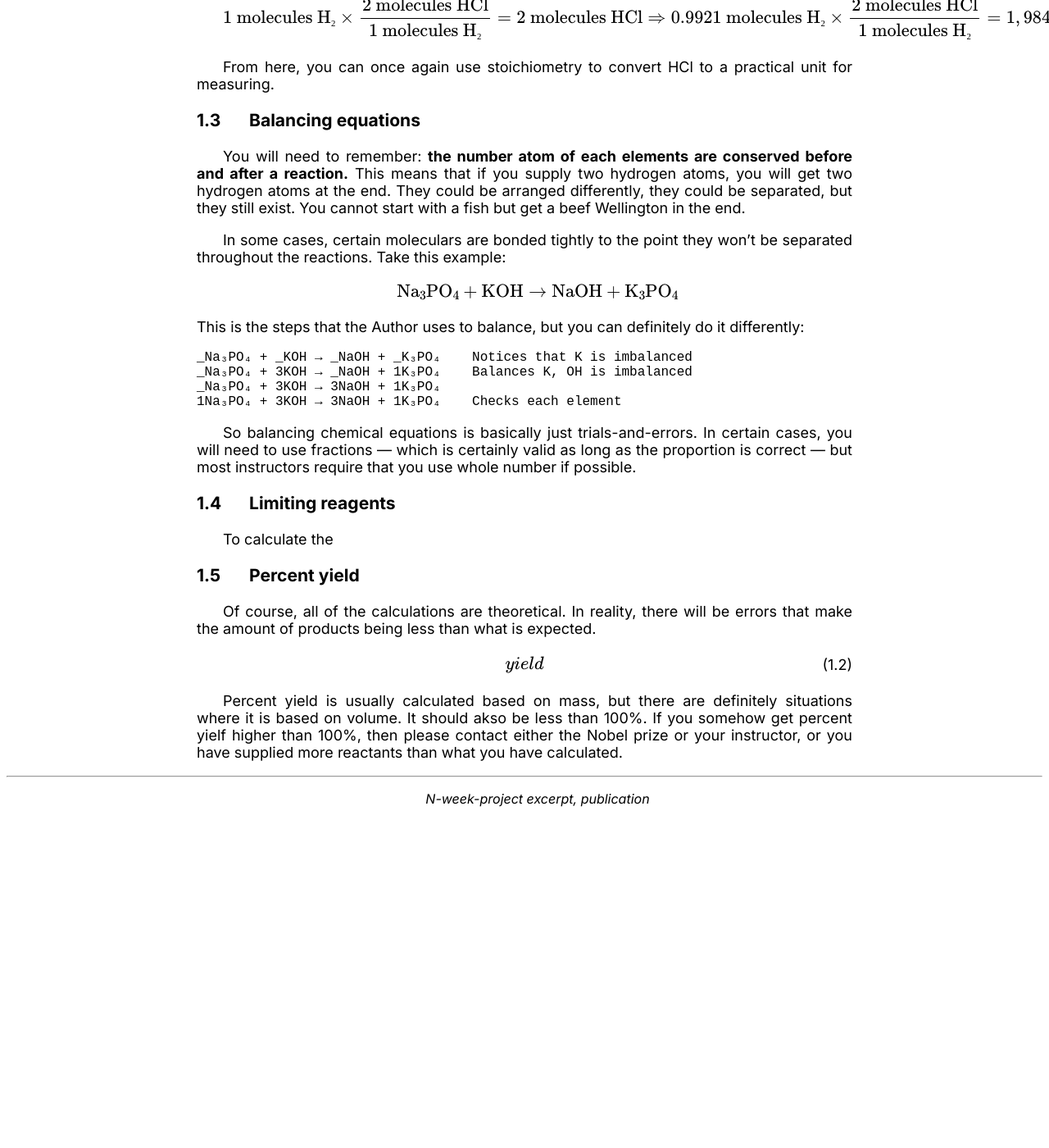
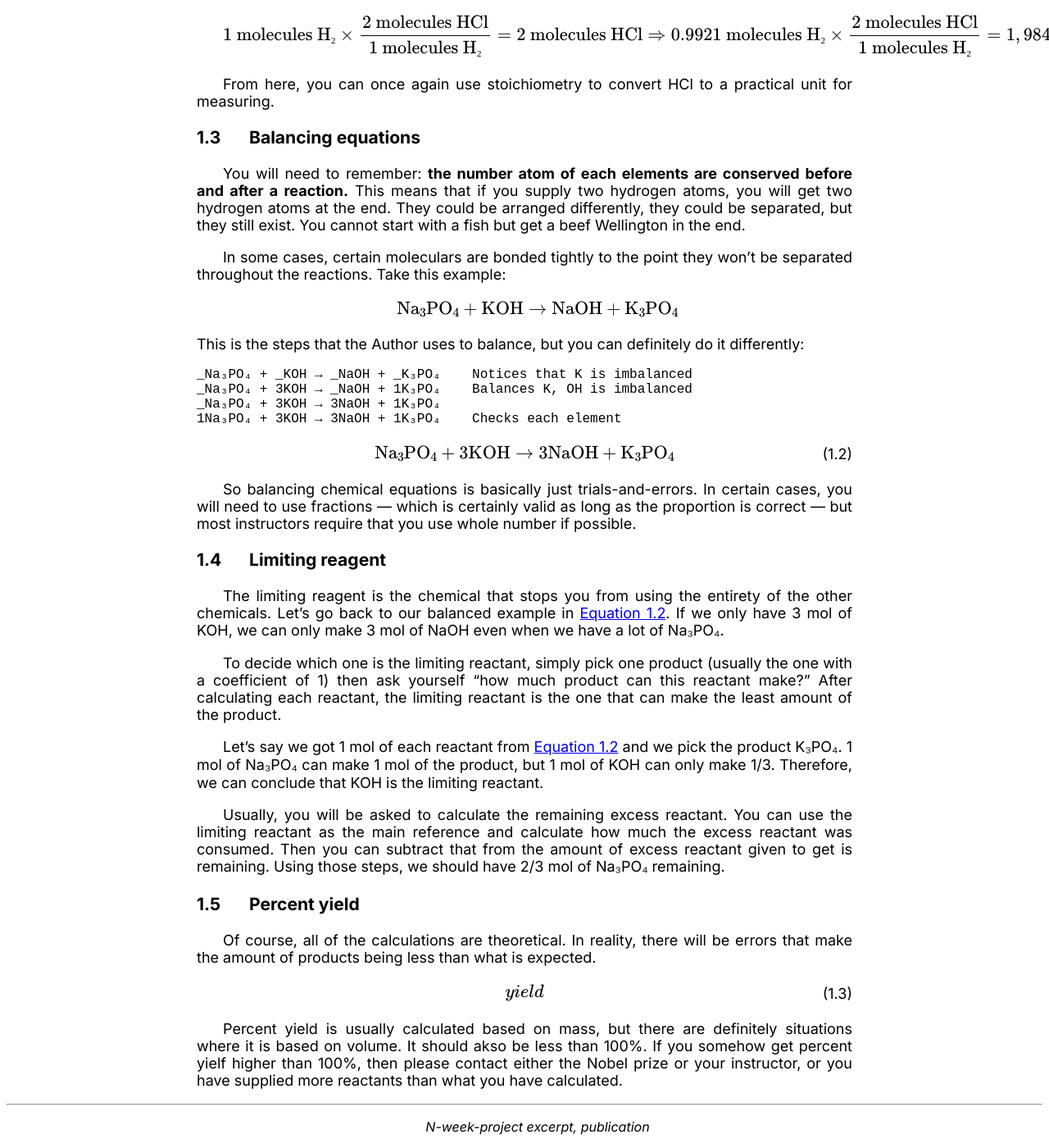
Before and after one commit to LukeNK/n-week-project, a Jekyll site: the page built from drafts/chem-eq.md, in a window 1280 px wide and 1400 px high, scrolled down 1020 px. Shown: the whole window at 82% size. Built offline with Jekyll 4.4.1, drawn with Linux system fonts in a browser that asks for light colours; before the commit the page ends 2020 px from its top, so only the background shows below that; some of the changed text lies outside the part shown.

Commit message:
Done draft, pending check

````diff
--- a/drafts/chem-eq.md
+++ b/drafts/chem-eq.md
@@ -18,7 +18,7 @@ So that is the general idea of chemical equations: they are recipes for you to "
 <eq id='eq-chem-eq-1'>
     2\text{HCl} \rightarrow 1\text{H}_2 + 1\text{Cl}_2
 </eq>
-From that equation, it simply shows you that for two HCl molecules, you can get one molecule of H₂ and one molecule of Cl₂; by extension, it means that two moles of HCl can give you one mole of each product.
+From that equation, it simply shows you that for two HCl molecules, you can get one molecule of H₂ and one molecule of Cl₂; by extension, it means that two moles of HCl can give you one mole of each product. In chemical equations, we usually omit coefficients equal to one.
 
 ### Stoichiometry
 But you see, it is quite difficult to pick each atom and tell them to react with each other. That is why we need stoichiometry because it is a way to convert between what is practical for us and what is actually happening.
@@ -51,11 +51,20 @@ _Na₃PO₄ + 3KOH → _NaOH + 1K₃PO₄    Balances K, OH is imbalanced
 _Na₃PO₄ + 3KOH → 3NaOH + 1K₃PO₄
 1Na₃PO₄ + 3KOH → 3NaOH + 1K₃PO₄    Checks each element
 ```
+<eq id='eq-chem-eq-2'>
+    \text{Na}_3\text{PO}_4 + 3\text{KOH} \rightarrow 3\text{NaOH} + \text{K}_3\text{PO}_4
+</eq>
 
 So balancing chemical equations is basically just trials-and-errors. In certain cases, you will need to use fractions — which is certainly valid as long as the proportion is correct — but most instructors require that you use whole number if possible.
 
-### Limiting reagents
-To calculate the
+### Limiting reagent
+The limiting reagent is the chemical that stops you from using the entirety of the other chemicals. Let's go back to our balanced example in <a href='#eq-chem-eq-2'></a>. If we only have 3 mol of KOH, we can only make 3 mol of NaOH even when we have a lot of Na₃PO₄.
+
+To decide which one is the limiting reactant, simply pick one product (usually the one with a coefficient of 1) then ask yourself "how much product can this reactant make?" After calculating each reactant, the limiting reactant is the one that can make the least amount of the product.
+
+Let's say we got 1 mol of each reactant from <a href='#eq-chem-eq-2'></a> and we pick the product K₃PO₄. 1 mol of Na₃PO₄ can make 1 mol of the product, but 1 mol of KOH can only make 1/3. Therefore, we can conclude that KOH is the limiting reactant.
+
+Usually, you will be asked to calculate the remaining excess reactant. You can use the limiting reactant as the main reference and calculate how much the excess reactant was consumed. Then you can subtract that from the amount of excess reactant given to get is remaining. Using those steps, we should have 2/3 mol of Na₃PO₄ remaining.
 
 ### Percent yield
 Of course, all of the calculations are theoretical. In reality, there will be errors that make the amount of products being less than what is expected.
````
